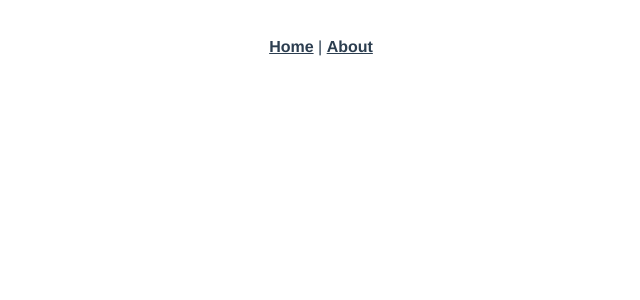
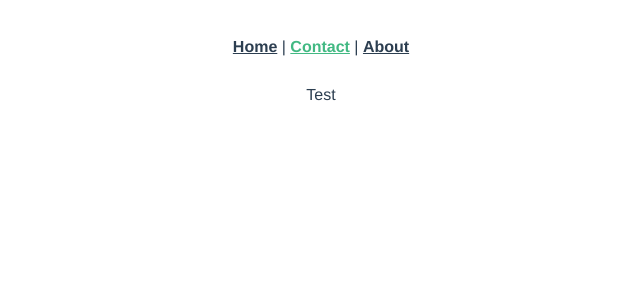
Before and after one commit to Magnus-Farstad/IDATT2105-Fullstack-applikasjonsutvikling, a Vue app in the folder oving_3/: page /contact in a window 1280 px wide. Before the commit this address had no page. Shown: the top 300 px of the page, without its empty margins (319-959 px from the left). Built offline with nearby package versions, Linux system fonts and the light colour scheme.

Commit message:
Created new view ContactForm

```diff
--- a/oving_3/src/App.vue
+++ b/oving_3/src/App.vue
@@ -1,6 +1,7 @@
 <template>
   <div id="nav">
     <router-link to="/">Home</router-link> |
+    <router-link :to="{ name: 'ContactForm' }">Contact</router-link> |
     <router-link to="/about">About</router-link>
   </div>
   <router-view />
--- a/oving_3/src/router/index.js
+++ b/oving_3/src/router/index.js
@@ -1,11 +1,17 @@
 import { createRouter, createWebHistory } from "vue-router";
 import Home from "../views/Home.vue";
+import ContactForm from "../views/ContactForm.vue";
 
 const routes = [
   {
     path: "/",
     name: "Home",
     component: Home,
+  },
+  {
+    path: "/contact",
+    name: "ContactForm",
+    component: ContactForm,
   },
   {
     path: "/about",
--- /dev/null
+++ b/oving_3/src/views/ContactForm.vue
@@ -0,0 +1,13 @@
+<template>
+  <div class="ting">Test</div>
+</template>
+
+<script>
+export default {
+  name: "ContactForm"
+}
+</script>
+
+<style scoped>
+
+</style>
```
